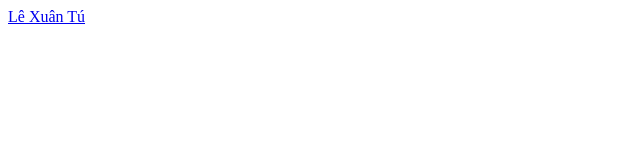
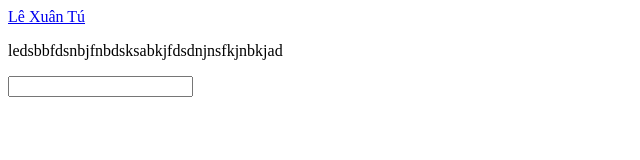
Before and after one commit to lexuantu22/CV, a plain HTML site: page HTML - Persinal Site/index.html in a window 1280 px wide. Shown: the whole page, without its empty margins (0-640 px from the left). Drawn offline with Linux system fonts and the light colour scheme.

Commit message:
Update index.html

```diff
--- a/HTML - Persinal Site/index.html
+++ b/HTML - Persinal Site/index.html
@@ -6,5 +6,7 @@
   </head>
   <body>
         <a href="#">Lê Xuân Tú</a>
+      <p> ledsbbfdsnbjfnbdsksabkjfdsdnjnsfkjnbkjad</p>
+        <input type="snjnsanndsadlaldsal dl sad" name="" value="">
   </body>
 </html>
```
